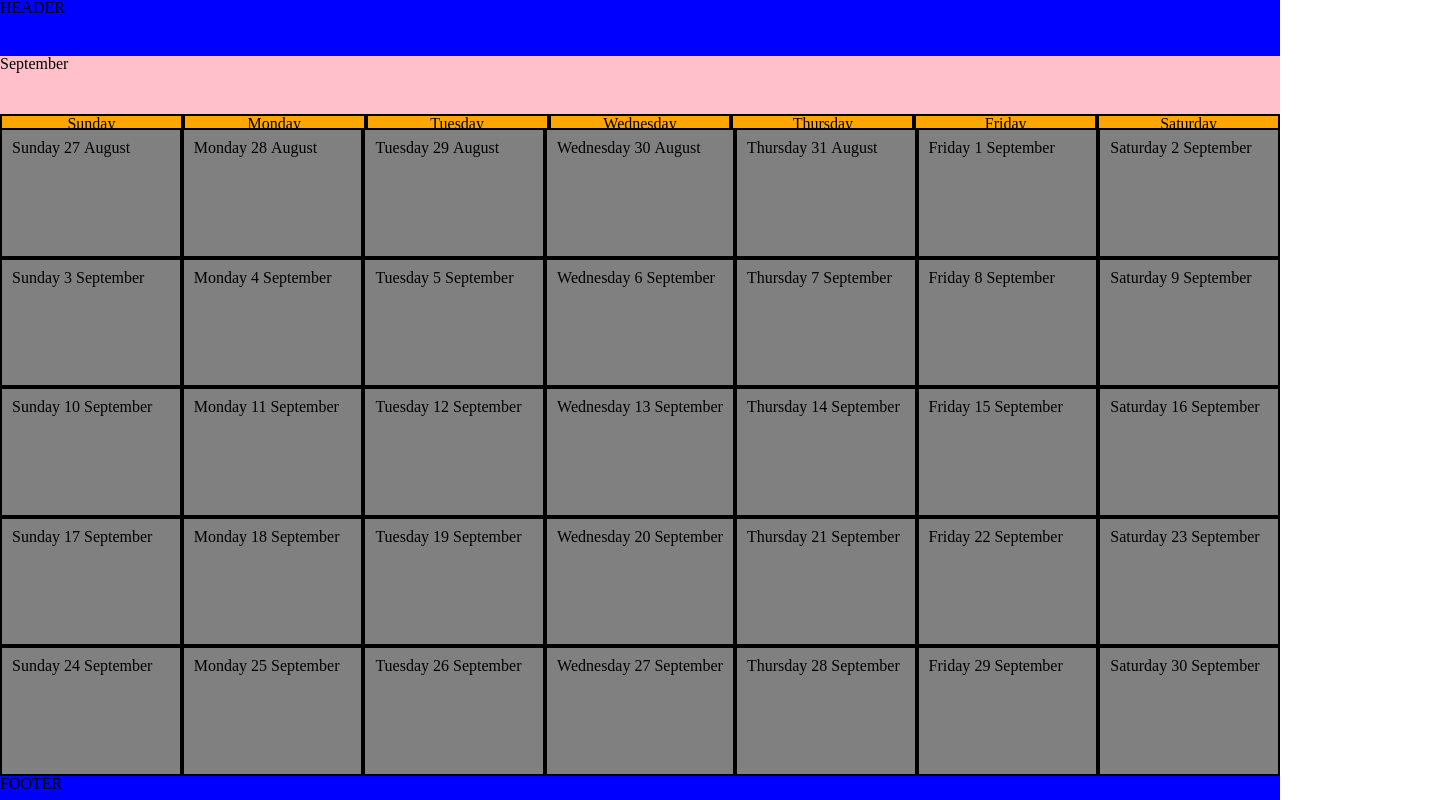
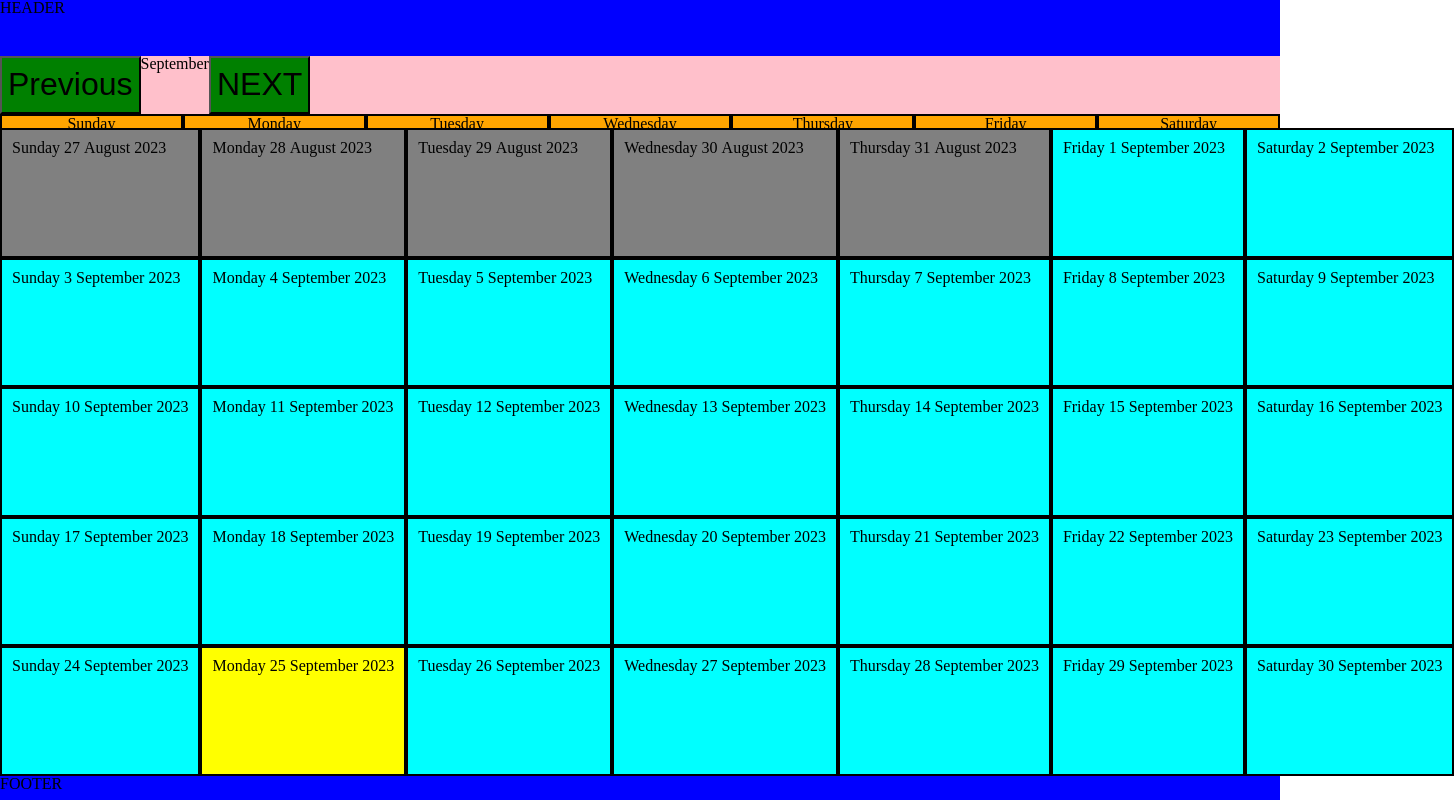
Before and after one commit to AlexandrosFytilis/calendar_app, a React (Create React App) app in the folder client/: page / in a window 1280 px wide. Shown: the whole page, 1454 px wide, since content can reach past the window. Built offline with nearby package versions, Linux system fonts and the light colour scheme.

Commit message:
Highlight days corresponding to current month/date

```diff
--- a/client/src/Components/Content.js
+++ b/client/src/Components/Content.js
@@ -11,16 +11,17 @@ export const Content = () => {
 
   const date = new Date();
 
-  const day = date.getDate();
+  const today = date.getDate();
   const year = date.getFullYear();
+  const thisMonth = date.getMonth() + 1;
   const MONTHS = { "January": 31, "Febuary": 28, "March": 31, "April": 30, "May": 31, "June": 30, "Jully": 31, "August": 31, "September": 30, "October": 31, "November": 30, "December": 31 }
   const months = ["January", "Febuary", "March", "April", "May", "June", "Jully", "August", "September", "October", "November", "December"]
   const days = ["Sunday", "Monday", "Tuesday", "Wednesday", "Thursday", "Friday", "Saturday"]
 
   return (
     <Wrapper>
-      <Months date={date} day={day} month={month} year={year} months={months} days={days} MONTHS={MONTHS} />
-      <Days date={date} day={day} month={month} year={year} months={months} days={days} MONTHS={MONTHS} />
+      <Months thisMonth={thisMonth} date={date} today={today} month={month} year={year} months={months} days={days} MONTHS={MONTHS} />
+      <Days thisMonth={thisMonth} date={date} today={today} month={month} year={year} months={months} days={days} MONTHS={MONTHS} />
     </Wrapper>
   );
 };
--- a/client/src/Components/Days.js
+++ b/client/src/Components/Days.js
@@ -3,7 +3,7 @@ import styled from "styled-components";
 
 const weeks = [0, 1, 2, 3, 4];
 
-export const Days = ({ date, day, month, year, months, days, MONTHS }) => {
+export const Days = ({ thisMonth, date, today, month, year, months, days, MONTHS }) => {
     let firstDayOfMonth = new Date(year, month - 1, 1).toString().substring(0, 3);
     let difference = 0;
 
@@ -21,6 +21,9 @@ export const Days = ({ date, day, month, year, months, days, MONTHS }) => {
     let previousMonth = MONTHS[months[month - 2]];
     let currentMonth = MONTHS[months[month - 1]];
     let CURRENTMONTH = months[month - 1];
+
+    console.log(thisMonth)
+    console.log(month)
 
     return (
         <Wrapper>
@@ -50,10 +53,26 @@ export const Days = ({ date, day, month, year, months, days, MONTHS }) => {
                         monthEndend = true
                     }
 
+                    if (dates === today && thisMonth === month) {
+                        return (
+                            <Today>
+                                {`${day}`}&nbsp;{`${dates}`}&nbsp;{CURRENTMONTH}&nbsp;{year}
+                            </Today>
+                        )
+                    }
+
+                    if ( monthStarted === true && nextMonthStarted === false) {
+                        return (
+                            <DayOfTheMonth>
+                                {`${day}`}&nbsp;{`${dates}`}&nbsp;{CURRENTMONTH}&nbsp;{year}
+                            </DayOfTheMonth>
+                        )
+                    }
+
                     return (
-                        <Day>
-                            {`${day}`}&nbsp;{`${dates}`}&nbsp;{CURRENTMONTH}
-                        </Day>
+                        <DayOfOtherMonths>
+                            {`${day}`}&nbsp;{`${dates}`}&nbsp;{CURRENTMONTH}&nbsp;{year}
+                        </DayOfOtherMonths>
                     );
                 });
             })}
@@ -70,7 +89,7 @@ const Wrapper = styled.div`
   width: 100%;
 `;
 
-const Day = styled.div`
+const DayOfOtherMonths = styled.div`
   display: flex;
 
   height: 100%;
@@ -82,3 +101,29 @@ const Day = styled.div`
 
   border: solid 2px black;
 `;
+
+const DayOfTheMonth = styled.div`
+  display: flex;
+
+  height: 100%;
+  width: 100%;
+
+  padding: 10px;
+
+  background: cyan;
+
+  border: solid 2px black;
+`;
+
+const Today = styled.div`
+  display: flex;
+
+  height: 100%;
+  width: 100%;
+
+  padding: 10px;
+
+  background: yellow;
+
+  border: solid 2px black;
+`;
--- a/client/src/Components/Months.js
+++ b/client/src/Components/Months.js
@@ -1,11 +1,16 @@
-import React from "react";
+import React, { useContext } from "react";
 import styled from "styled-components";
+import { MonthContext } from "./CurrentMonthContext";
 
-export const Months = ({ day, month, year, months, days, MONTHS}) => {
+export const Months = ({ thisMonth, today, month, year, months, days, MONTHS}) => {
+    const { setMonth } = useContext(MonthContext);
+
     return (
         <Wrapper>
             <Month>
+            <button onClick={() => setMonth(month - 1)}>Previous</button>
                 {months[month -1]}
+                <button onClick={() => setMonth(month + 1)}>NEXT</button>
             </Month>
             <Week>
                 {days.map((day) => <Day>{day}</Day>)}
```
